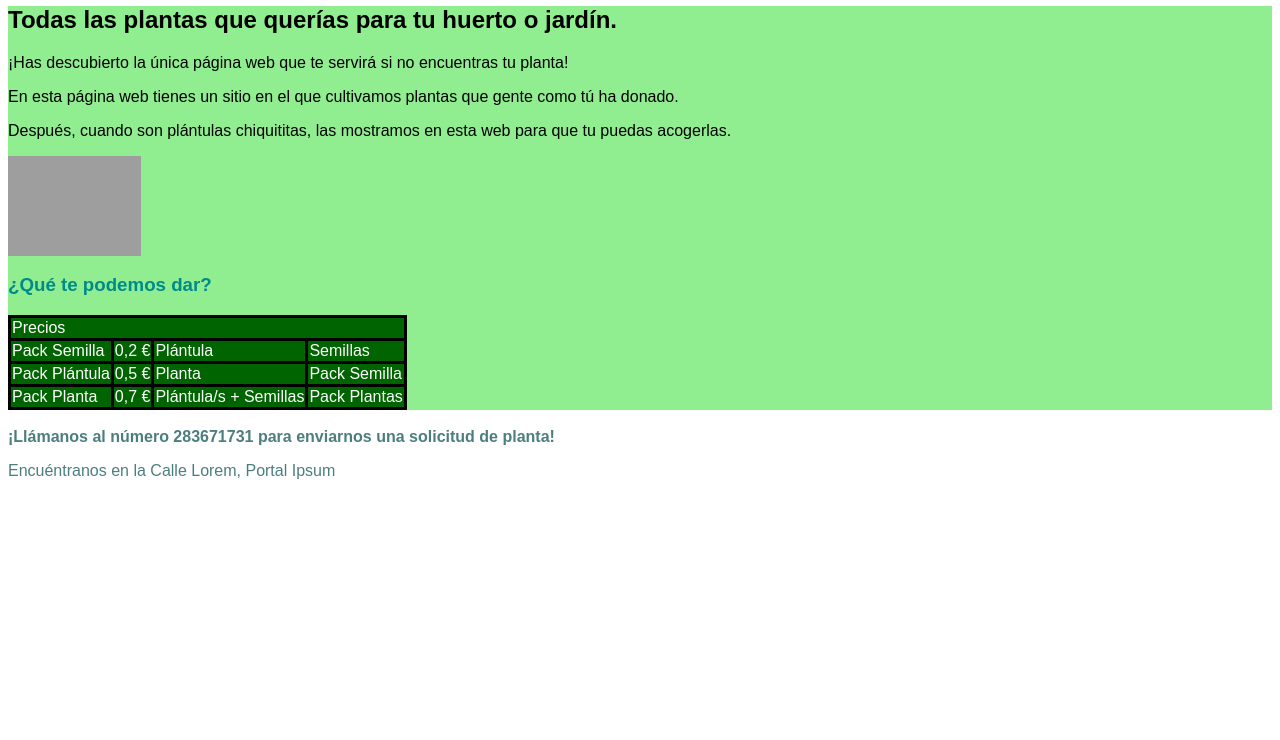
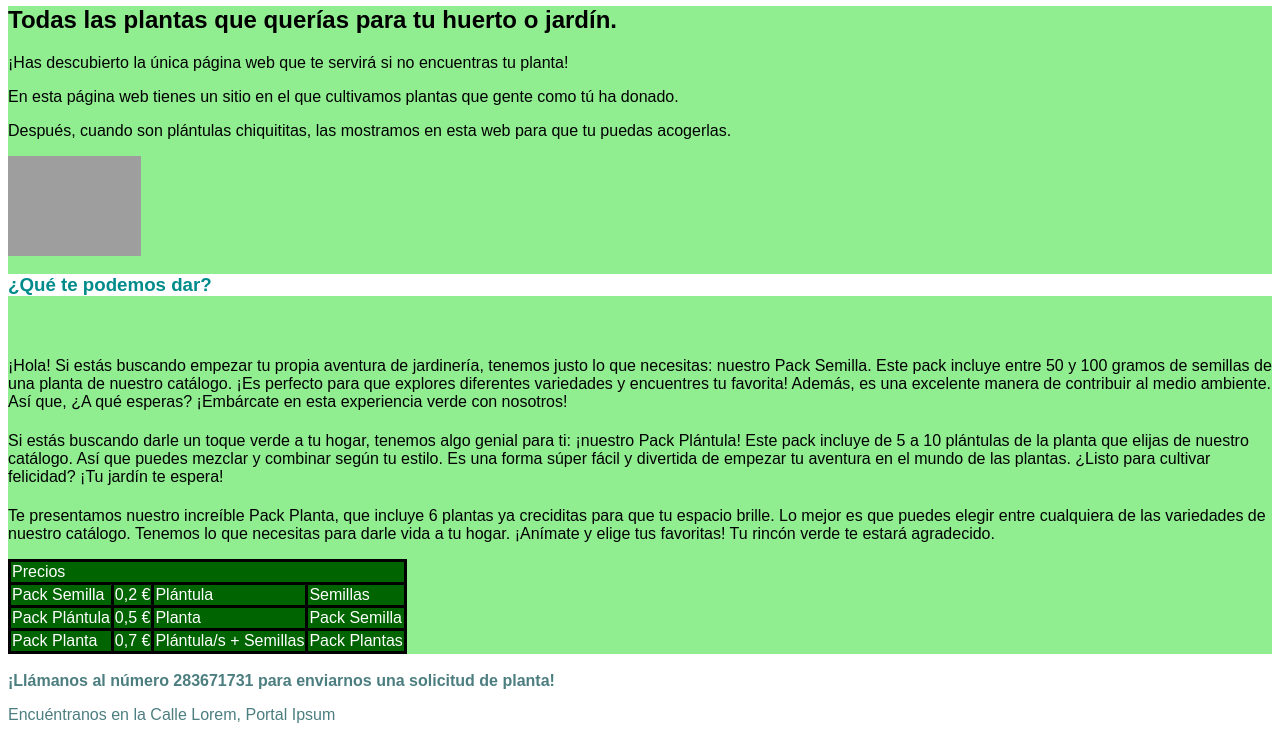
Before and after one commit to Quantum-AVG/Web-Page, a plain HTML site: page index.html in a window 1280 px wide. Shown: the part 155-895 px from the top of the page. Before the commit the page ends 800 px from the top, so only its background shows below. Drawn offline with Linux system fonts and the light colour scheme; grey boxes are pictures that could not be loaded.

Commit message:
Update index.html

```diff
--- a/index.html
+++ b/index.html
@@ -7,7 +7,20 @@
         <h2>Todas las plantas que querías para tu huerto o jardín.</h2>
         <p>¡Has descubierto la única página web que te servirá si no encuentras tu planta!</p>
         <p>En esta página web tienes un sitio en el que cultivamos plantas que gente como tú ha donado.</p><p>Después, cuando son plántulas chiquititas, las mostramos en esta web para que tu puedas acogerlas.</p><img src="https://static.vecteezy.com/system/resources/thumbnails/026/982/457/small/continuous-one-line-drawing-potted-plants-with-five-growing-leaves-are-used-for-ornamental-plants-ornamental-plants-to-beautify-the-living-room-single-line-draw-design-graphic-illustration-png.png" height="100px"/id="Precios">
-          <h3 style="color: darkcyan">¿Qué te podemos dar?</h3>
+          <h3 style="color: darkcyan; background-color: white">¿Qué te podemos dar?</h3>
+               <h4 style="color: lightgreen">Pack Semilla</h4>
+                  <p>¡Hola! Si estás buscando empezar tu propia aventura de jardinería, tenemos justo lo que necesitas: nuestro Pack Semilla.
+                     Este pack incluye entre 50 y 100 gramos de semillas de una planta de nuestro catálogo.
+                     ¡Es perfecto para que explores diferentes variedades y encuentres tu favorita! Además, es una excelente manera de contribuir al medio ambiente. Así que, ¿A qué esperas?
+                     ¡Embárcate en esta experiencia verde con nosotros!</p>
+               <h4 style="color: lightgreen"></h4>
+                  <p>Si estás buscando darle un toque verde a tu hogar, tenemos algo genial para ti: ¡nuestro Pack Plántula!
+                     Este pack incluye de 5 a 10 plántulas de la planta que elijas de nuestro catálogo. Así que puedes mezclar y combinar según tu estilo.
+                     Es una forma súper fácil y divertida de empezar tu aventura en el mundo de las plantas. ¿Listo para cultivar felicidad? ¡Tu jardín te espera!</p>
+               <h4 style="color: lightgreen"></h4>
+                  <p>Te presentamos nuestro increíble Pack Planta, que incluye 6 plantas ya creciditas para que tu espacio brille.
+                     Lo mejor es que puedes elegir entre cualquiera de las variedades de nuestro catálogo. Tenemos lo que necesitas para darle vida a tu hogar.
+                     ¡Anímate y elige tus favoritas! Tu rincón verde te estará agradecido.</p>
             <table style="border: solid 3px black; border-collapse:collapse; background-color: darkgreen; color: white">
             <tr>
               <td>Precios</td>
```
